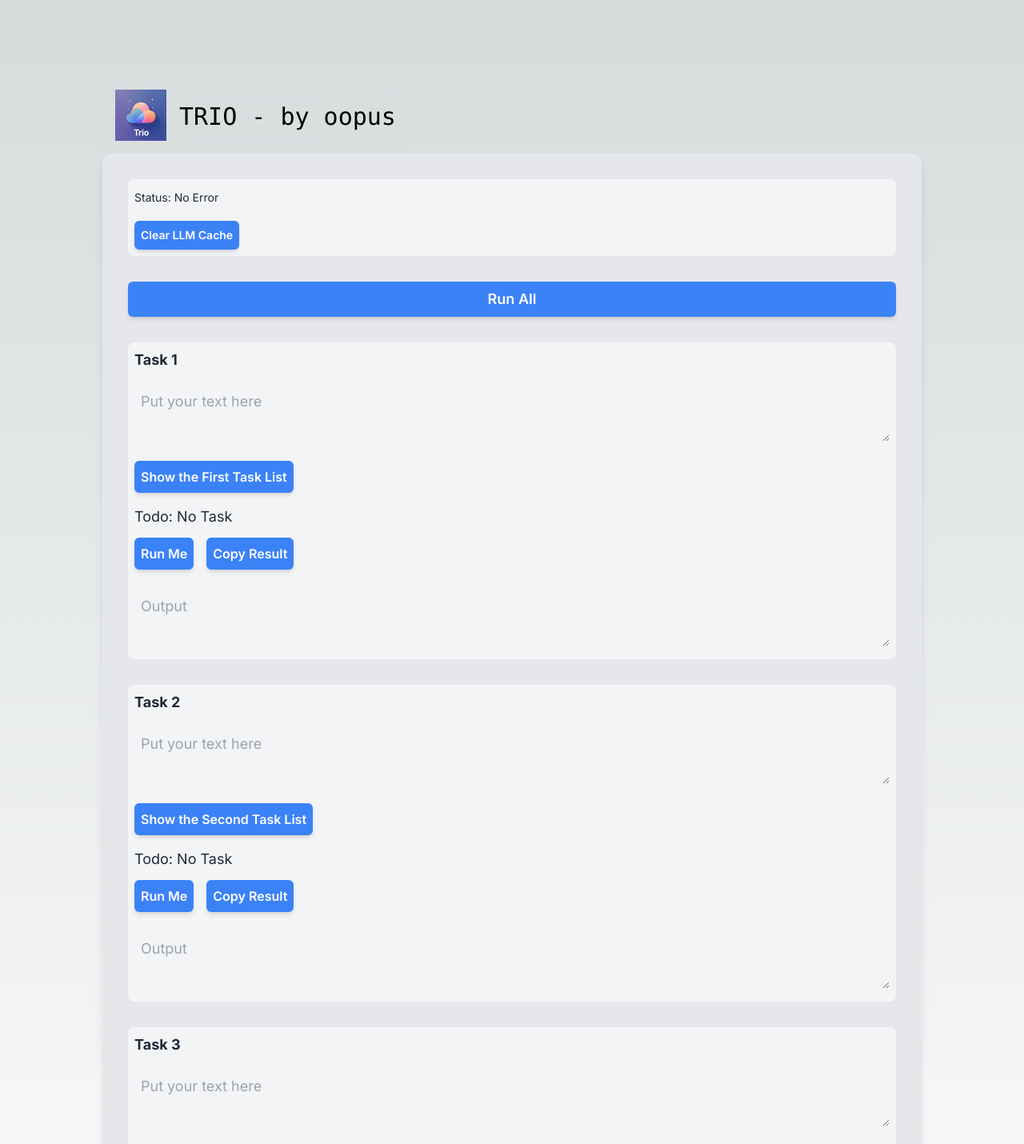
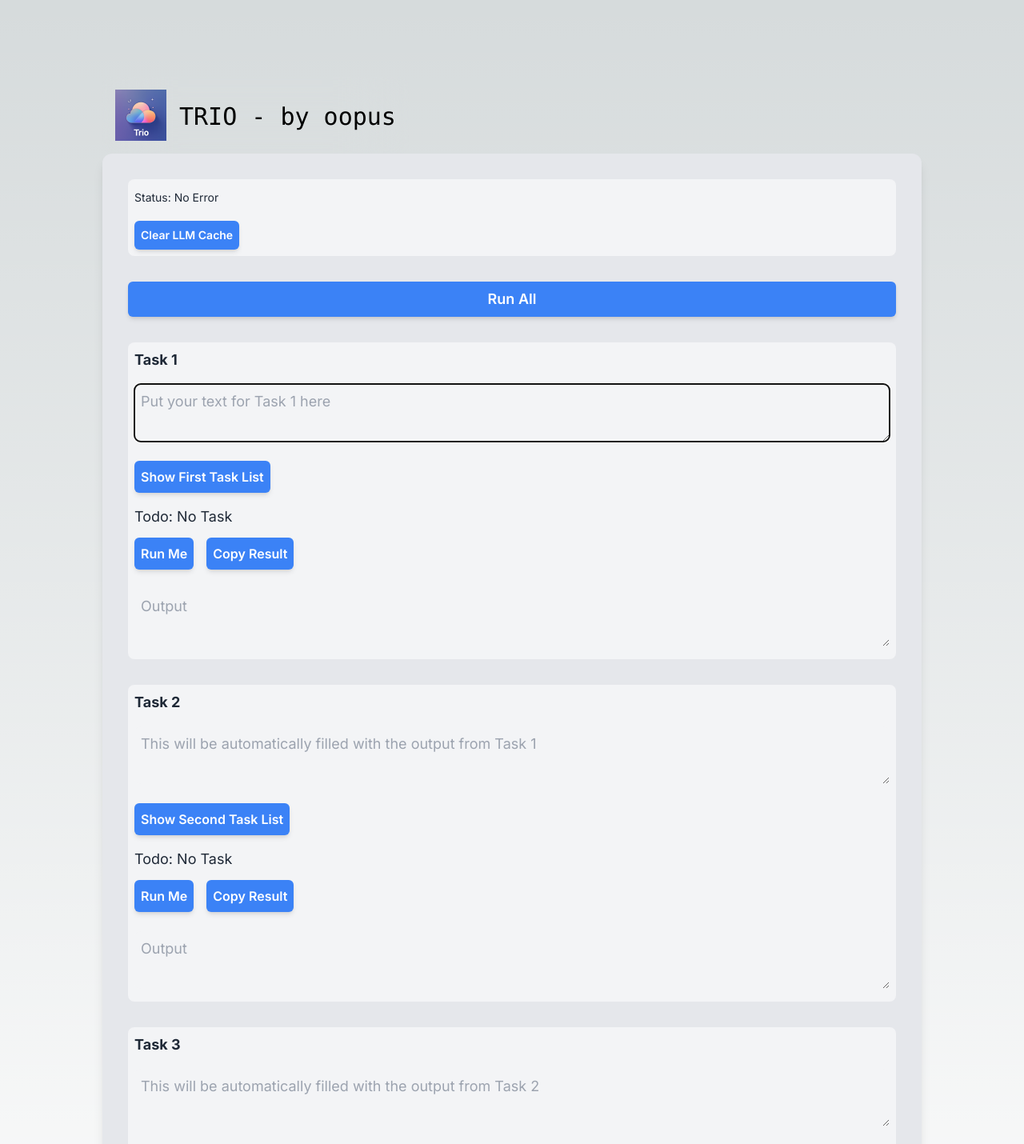
Before and after one commit to sudoghut/trio, a Next.js app: page / in a window 1280 px wide. Shown: the top 1430 px of the page at 80% size. Built offline with nearby package versions, Linux system fonts and the light colour scheme; what @mlc-ai/web-llm would draw is missing.

Commit message:
update the highlight task and focus 1st editbox func

```diff
--- a/app/components/chatSection.tsx
+++ b/app/components/chatSection.tsx
@@ -1,5 +1,4 @@
-import React, { useEffect, useRef, useState } from 'react';
-import * as webllm from "@mlc-ai/web-llm";
+import React, { useRef } from 'react';
 
 interface ChatSectionProps {
   selectedTask: string;
--- a/app/page.tsx
+++ b/app/page.tsx
@@ -1,6 +1,5 @@
 "use client";
-import { useState } from 'react';
-import { useEffect, useRef } from 'react';
+import { useState, useEffect, useRef } from 'react';
 import StatusAndCleanButton from './components/statusAndCleanButton';
 import ChatSection from './components/chatSection';
 import TaskList from './components/taskList';
@@ -23,6 +22,15 @@ export default function Home() {
     { selectedTask: 'No Task', inputValue: '', outputValue: '' },
     { selectedTask: 'No Task', inputValue: '', outputValue: '' }
   ]);
+
+
+  const firstTextAreaRef = useRef<HTMLTextAreaElement>(null); // Create a ref for the first textarea
+
+  useEffect(() => {
+    if (firstTextAreaRef.current) {
+      firstTextAreaRef.current.focus(); // Automatically focus on the first textarea when the component mounts
+    }
+  }, []);
 
   interface SectionState {
     selectedTask: string;
@@ -339,13 +347,14 @@ export default function Home() {
             className="w-full p-2 text-lg bg-gray-100 rounded-lg dark:bg-zinc-800/30 h-30 bold"
             value={sectionStates[0].inputValue}
             onChange={(e) => handleInputChange(0, e.target.value)}
-            placeholder="Put your text here"
+            placeholder="Put your text for Task 1 here"
+            ref={firstTextAreaRef}
           />
           <button
             onClick={() => toggleTaskListVisibility(0)}
             className="p-2 mt-2 text-base font-semibold text-white bg-blue-500 rounded-md shadow-md dark:bg-blue-700 active:scale-95 transition-transform duration-150"
           >
-            {taskListVisibility[0] ? "Hide the First Task List" : "Show the First Task List"}
+            {taskListVisibility[0] ? "Hide First Task List" : "Show First Task List"}
           </button>
           {taskListVisibility[0] && <TaskList tasks={taskNames} onSelectTask={(task) => handleTaskSelect(0, task)} />}
           <ChatSection
@@ -362,13 +371,13 @@ export default function Home() {
             className="w-full p-2 text-lg bg-gray-100 rounded-lg dark:bg-zinc-800/30 h-30"
             value={sectionStates[1].inputValue}
             onChange={(e) => handleInputChange(1, e.target.value)}
-            placeholder="Put your text here"
+            placeholder="This will be automatically filled with the output from Task 1"
           />
           <button
             onClick={() => toggleTaskListVisibility(1)}
             className="p-2 mt-2 text-base font-semibold text-white bg-blue-500 rounded-md shadow-md dark:bg-blue-700 active:scale-95 transition-transform duration-150"
           >
-            {taskListVisibility[1] ? "Hide the Second Task List" : "Show the Second Task List"}
+            {taskListVisibility[1] ? "Hide Second Task List" : "Show Second Task List"}
           </button>
           {taskListVisibility[1] && <TaskList tasks={taskNames} onSelectTask={(task) => handleTaskSelect(1, task)} />}
           <ChatSection
@@ -385,13 +394,13 @@ export default function Home() {
             className="w-full p-2 text-lg bg-gray-100 rounded-lg dark:bg-zinc-800/30 h-30"
             value={sectionStates[2].inputValue}
             onChange={(e) => handleInputChange(2, e.target.value)}
-            placeholder="Put your text here"
+            placeholder="This will be automatically filled with the output from Task 2"
           />
           <button
             onClick={() => toggleTaskListVisibility(2)}
             className="p-2 mt-2 text-base font-semibold text-white bg-blue-500 rounded-md shadow-md dark:bg-blue-700 active:scale-95 transition-transform duration-150"
           >
-            {taskListVisibility[2] ? "Hide the Third Task List" : "Show the Third Task List"}
+            {taskListVisibility[2] ? "Hide Third Task List" : "Show Third Task List"}
           </button>
           {taskListVisibility[2] && <TaskList tasks={taskNames} onSelectTask={(task) => handleTaskSelect(2, task)} />}
           <ChatSection
```
